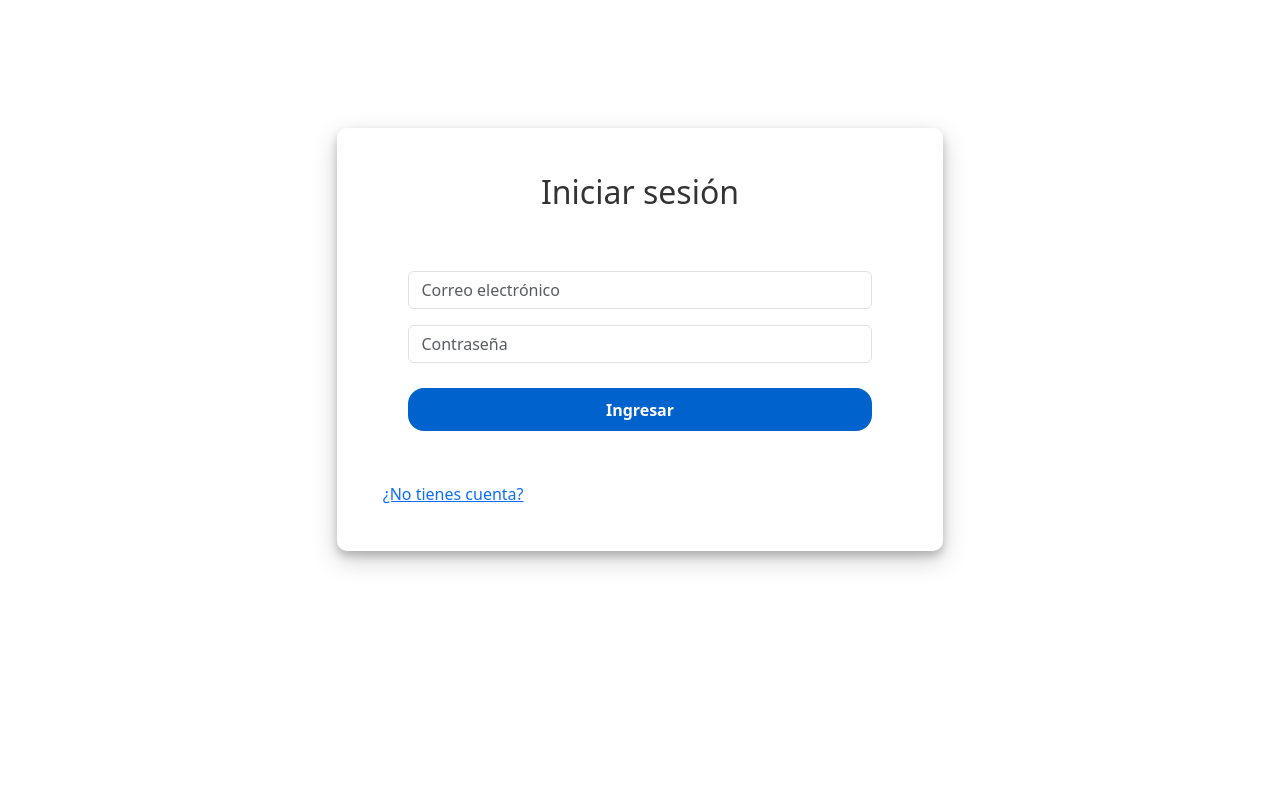
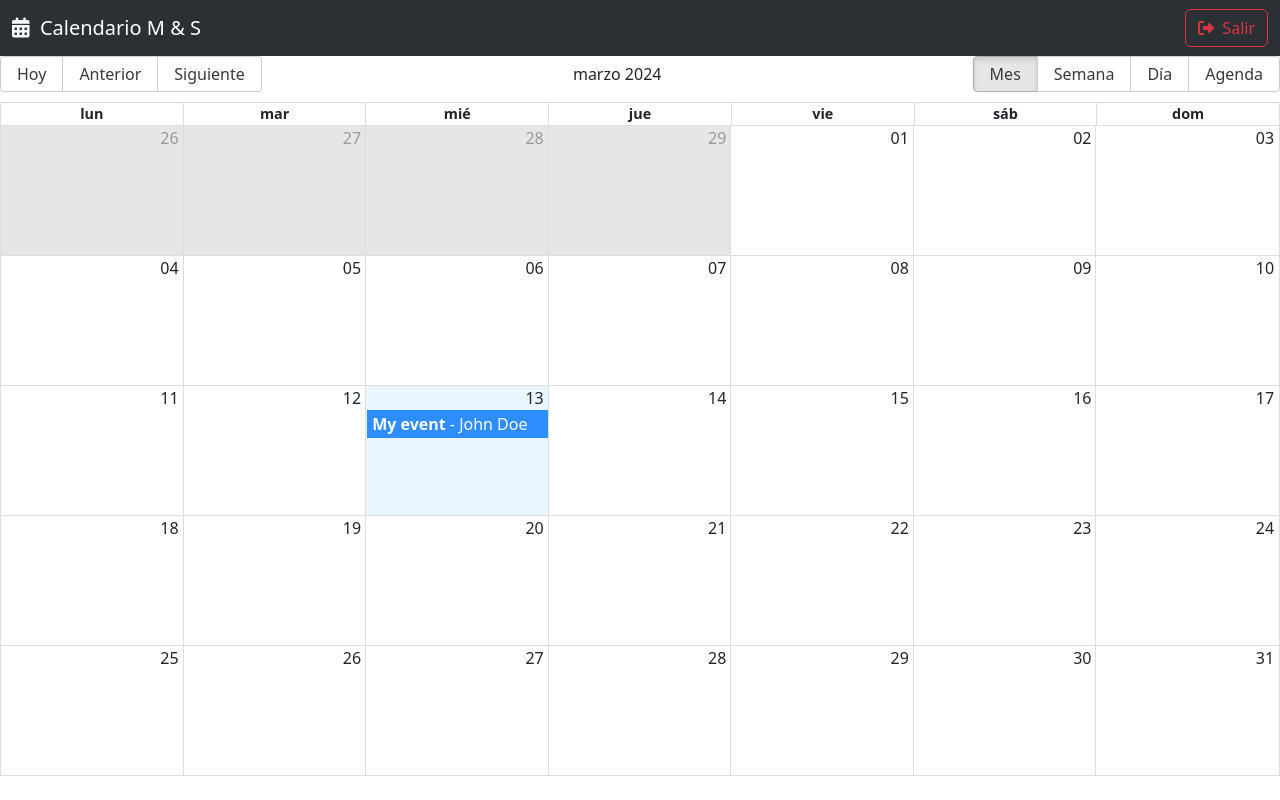
Before and after one commit to StefanoP21/calendar-app, a React (Vite) app: page / in a window 1280 px wide. Before the commit this address led to /auth/login. Built offline with nearby package versions, Linux system fonts and the light colour scheme.

Commit message:
update(src/app/pages/CalendarPage.jsx): Personalización del cuadro de evento

```diff
--- a/src/app/index.js
+++ b/src/app/index.js
@@ -1,3 +1,4 @@
 export * from './components/NavBar';
+export * from './components/CalendarEvent';
 export * from './pages/CalendarPage';
 export * from './routes/CalendarRoutes';
--- a/src/app/pages/CalendarPage.jsx
+++ b/src/app/pages/CalendarPage.jsx
@@ -2,8 +2,8 @@ import { Calendar } from 'react-big-calendar';
 import 'react-big-calendar/lib/css/react-big-calendar.css';
 
 import { addHours } from 'date-fns';
+import { NavBar, CalendarEvent } from '../';
 
-import { NavBar } from '../';
 import { calendarLocalizer, getMessages } from '../../helpers';
 
 const events = [
@@ -12,7 +12,7 @@ const events = [
     note: 'This is my event',
     start: new Date(),
     end: addHours(new Date(), 2),
-    bgColor: '#f00',
+    bgColor: '#0073ff',
     user: {
       _id: '123',
       name: 'John Doe',
@@ -22,15 +22,11 @@ const events = [
 
 export const CalendarPage = () => {
   const eventStyleGetter = (event, start, end, isSelected) => {
-    console.log({ event, start, end, isSelected });
-
     const style = {
       backgroundColor: event.bgColor,
       borderRadius: '0px',
       opacity: 0.8,
-      color: 'black',
-      border: '0px',
-      display: 'block',
+      color: 'white',
     };
 
     return {
@@ -51,6 +47,9 @@ export const CalendarPage = () => {
         style={{ height: 'calc(100vh - 80px)' }}
         messages={getMessages()}
         eventPropGetter={eventStyleGetter}
+        components={{
+          event: CalendarEvent,
+        }}
       />
     </>
   );
--- a/src/router/AppRouter.jsx
+++ b/src/router/AppRouter.jsx
@@ -3,7 +3,7 @@ import { CalendarRoutes } from '../app/';
 import { AuthRoutes } from '../auth/';
 
 export const AppRouter = () => {
-  const authStatus = 'not-authenticated';
+  const authStatus = 'authenticated';
 
   return (
     <Routes>
```
